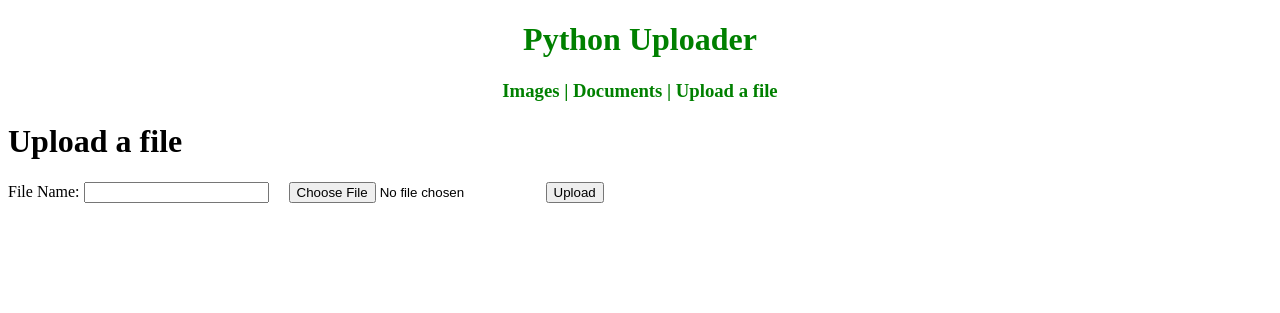
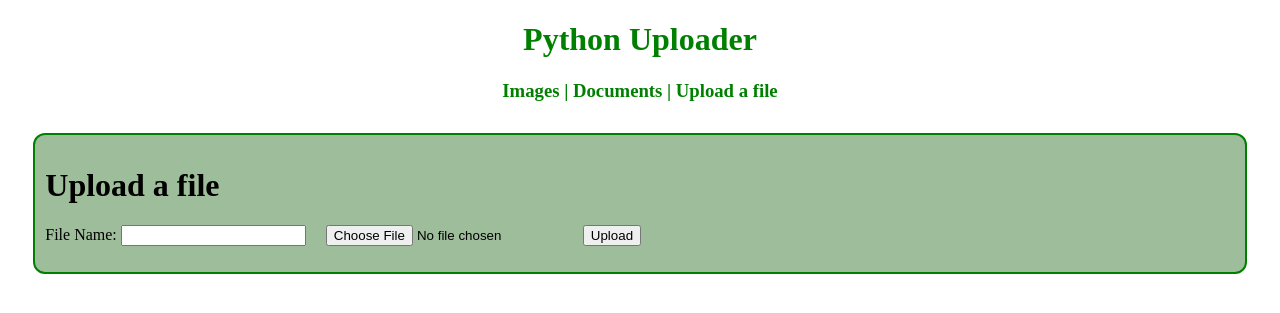
Before and after one commit to AidanEgan/Python_Upload, a Flask app: template templates/upload.html in a window 1280 px wide. Shown: the top 313 px of the page. Run offline with Flask 2, Linux system fonts and the light colour scheme; the template is opened without the code that fills it, so the values that code supplies are empty.

Commit message:
Update upStyle.css

```diff
--- a/static/upStyle.css
+++ b/static/upStyle.css
@@ -9,3 +9,19 @@
 #top a:visited {
     color: green;
 }
+#main {
+  padding: 1%;
+  padding-left: 2%;
+  padding-right: 2%;
+}
+#body{
+  margin-bottom: 10px;
+  color: black;
+  background-color: #9EBD9A;
+  padding: 10px;
+  border-style: solid;
+  border-width: 2px;
+  border-color: green;
+  height:10%;
+  border-radius: 12px;
+}
```
